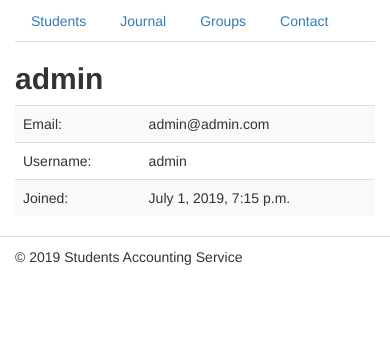
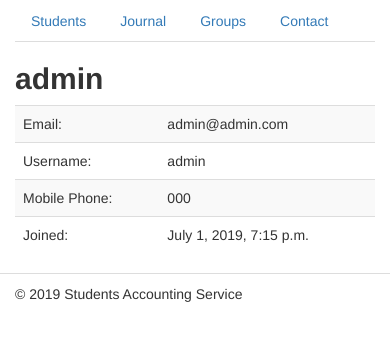
Before and after one commit to ikorzhelskyi/studentsdb, a Django app: page /users/profile/ in a window 390 px wide. Shown: the part 149-490 px from the top of the page. Run offline with Django 3.2, Linux system fonts and the light colour scheme; a user stored in the database is signed in; data comes from the database, SQL or seed files in the repository; tables that the repository leaves empty hold one stand-in row (values such as "Sample post"); some libraries are stand-ins or nearby versions.

Commit message:
Add phone to user profile

```diff
--- a/studentsdb/templates/registration/profile.html
+++ b/studentsdb/templates/registration/profile.html
@@ -23,6 +23,13 @@
   </tr>
   {% endif %}
 
+  {% if user.stprofile.mobile_phone %}
+  <tr>
+    <td>{% trans "Mobile Phone" %}:</td>
+    <td>{{ user.stprofile.mobile_phone }}</td>
+  </tr>
+  {% endif %}
+
   {% if user.date_joined %}
   <tr>
     <td>{% trans "Joined" %}:</td>
```
